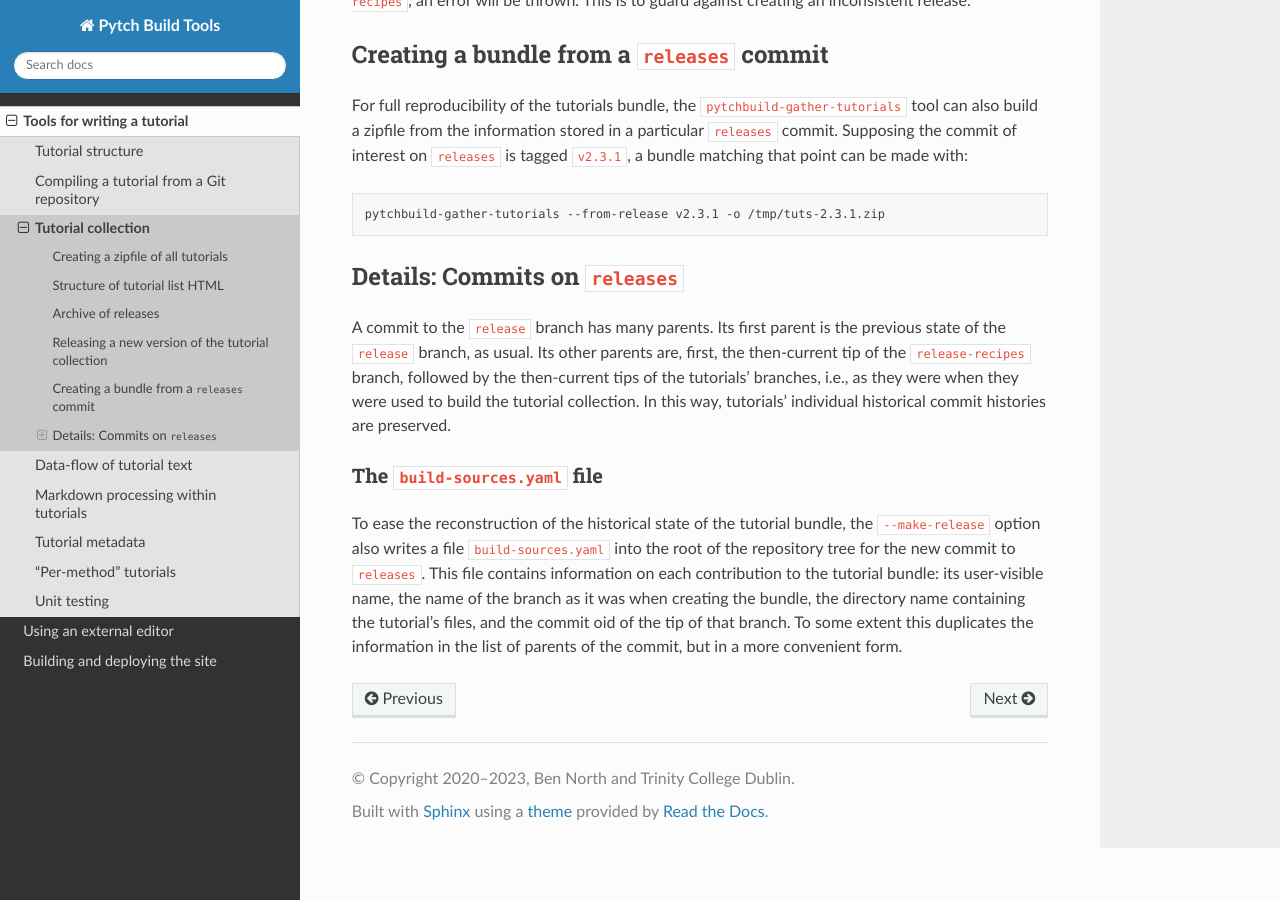
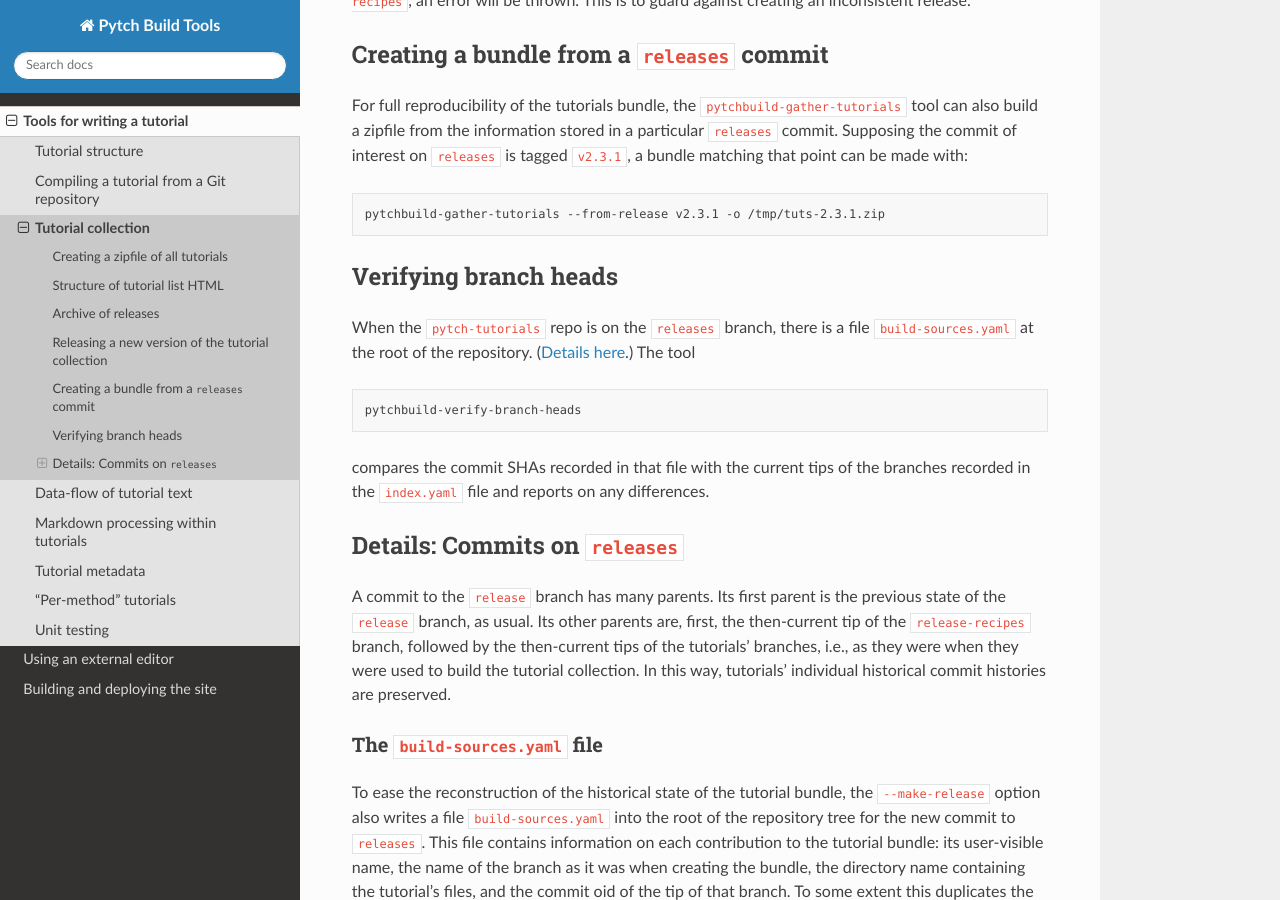
Before and after one commit to pytchlang/pytch-build, a Sphinx documentation site: the page built from doc/source/tutorialcompiler/tutorial-collection.rst, in a window 1280 px wide and 900 px high, scrolled down 2139 px. Built offline with Sphinx 7.4.7 and the Read the Docs theme 3.1.0, drawn with Linux system fonts in a browser that asks for light colours.

Commit message:
Docs: Add §"Verifying branch heads"

```diff
--- a/doc/source/tutorialcompiler/tutorial-collection.rst
+++ b/doc/source/tutorialcompiler/tutorial-collection.rst
@@ -128,6 +128,22 @@ matching that point can be made with:
   pytchbuild-gather-tutorials --from-release v2.3.1 -o /tmp/tuts-2.3.1.zip
 
 
+Verifying branch heads
+----------------------
+
+When the ``pytch-tutorials`` repo is on the ``releases`` branch, there
+is a file ``build-sources.yaml`` at the root of the repository.
+(:ref:`Details here <build-sources-yaml>`.)  The tool
+
+.. code-block:: bash
+
+  pytchbuild-verify-branch-heads
+
+compares the commit SHAs recorded in that file with the current tips
+of the branches recorded in the ``index.yaml`` file and reports on any
+differences.
+
+
 Details: Commits on ``releases``
 --------------------------------
 
```
